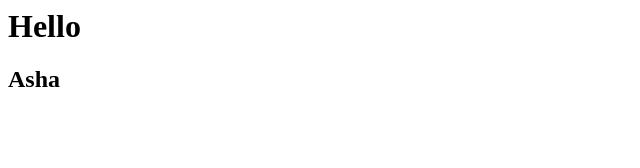
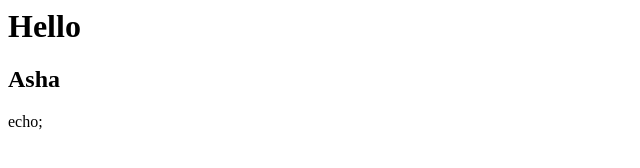
Before and after one commit to surya089/first_project, a plain HTML site: page index.html in a window 1280 px wide. Shown: the full height of the page, 0-640 px from the left. Drawn offline with Linux system fonts and the light colour scheme.

Commit message:
Update index.html

```diff
--- a/index.html
+++ b/index.html
@@ -8,6 +8,7 @@
 
     <h1>Hello</h1>
     <h2>Asha</h2>
+    echo;
 
 </body>
 </html>
```
